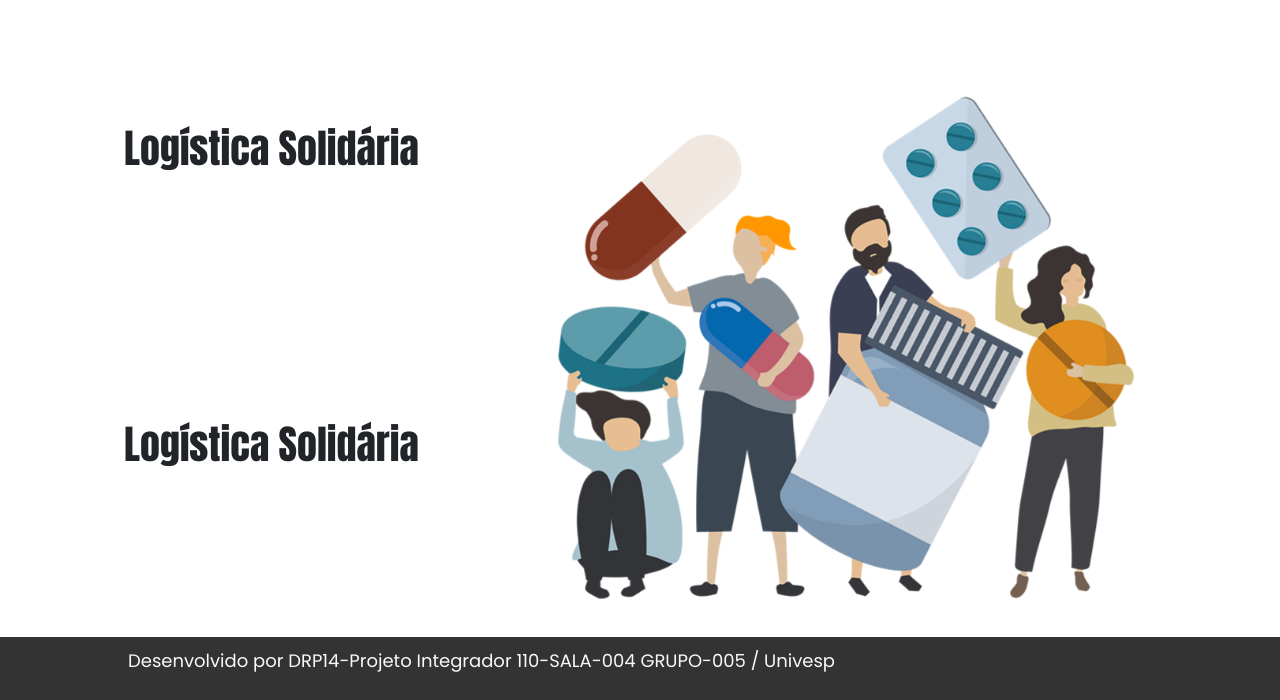
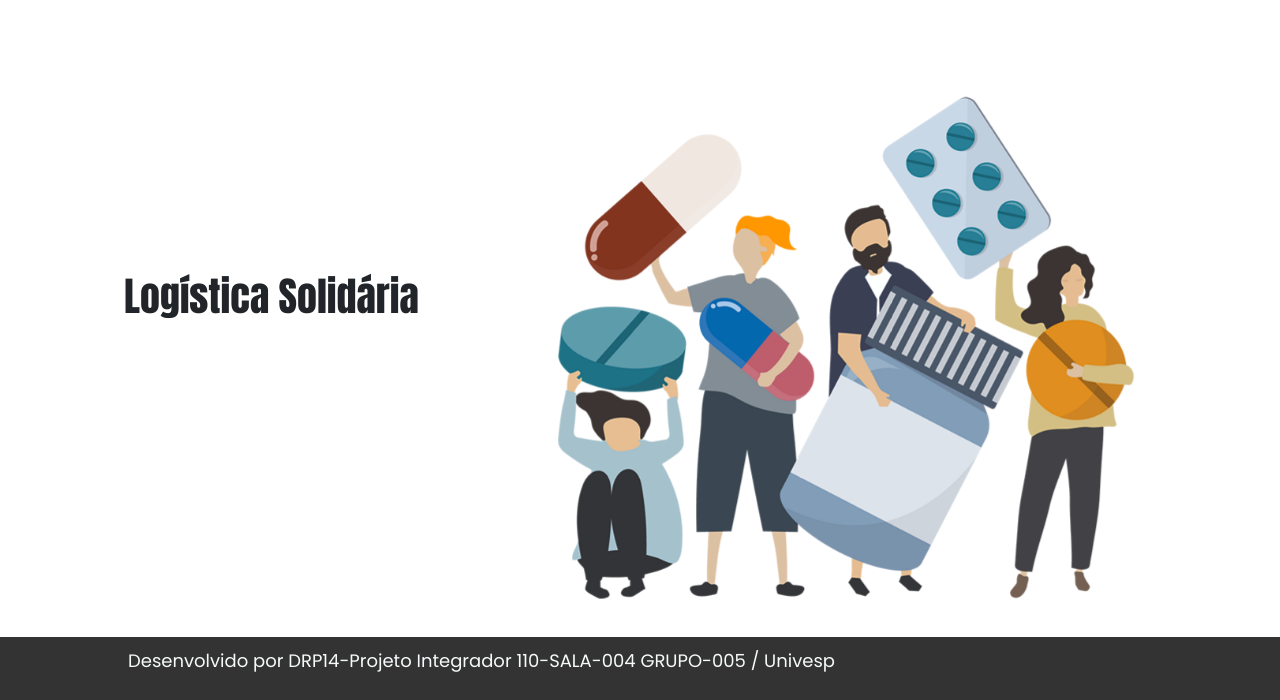
Before and after one commit to anpaz2000/sistemaWebDoacao, a Flask app: page / in a window 1280 px wide; the page is wider, and only the part inside the window is pictured. Shown: the part 100-800 px from the top of that part. Run offline with Flask 3, Linux system fonts and the light colour scheme.

Commit message:
ver auteração do protal

```diff
--- a/templates/home.html
+++ b/templates/home.html
@@ -25,8 +25,7 @@
      </header>
 
     <main>
-    <aside>
-        <h1>Logística Solidária</h1>
+
 
        <aside>
             <h1>Logística Solidária</h1>
```
